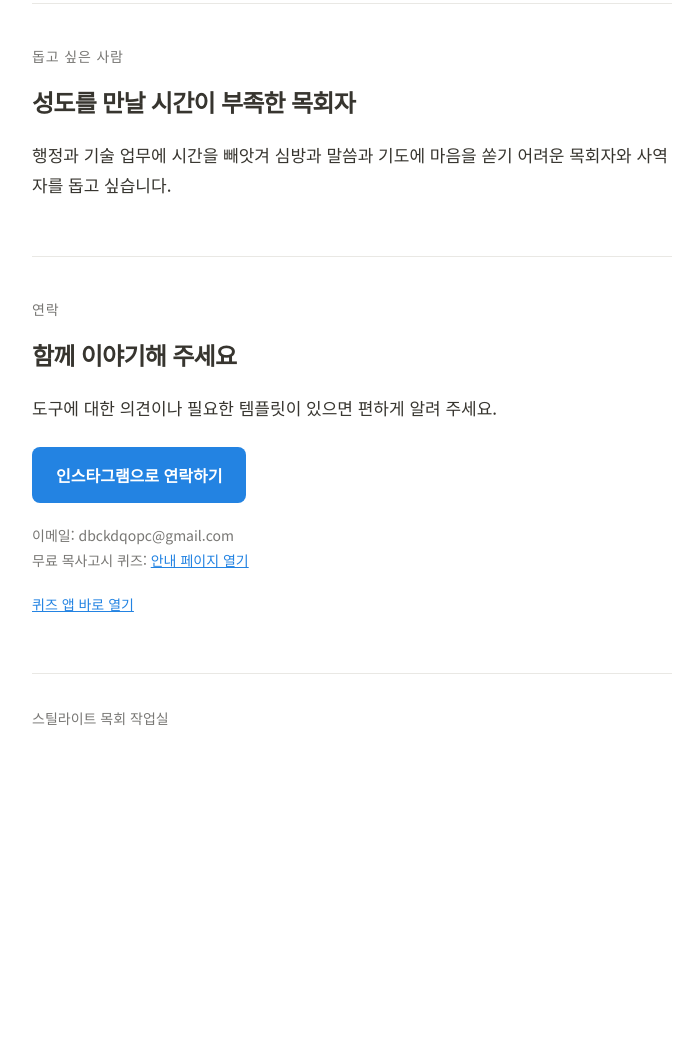
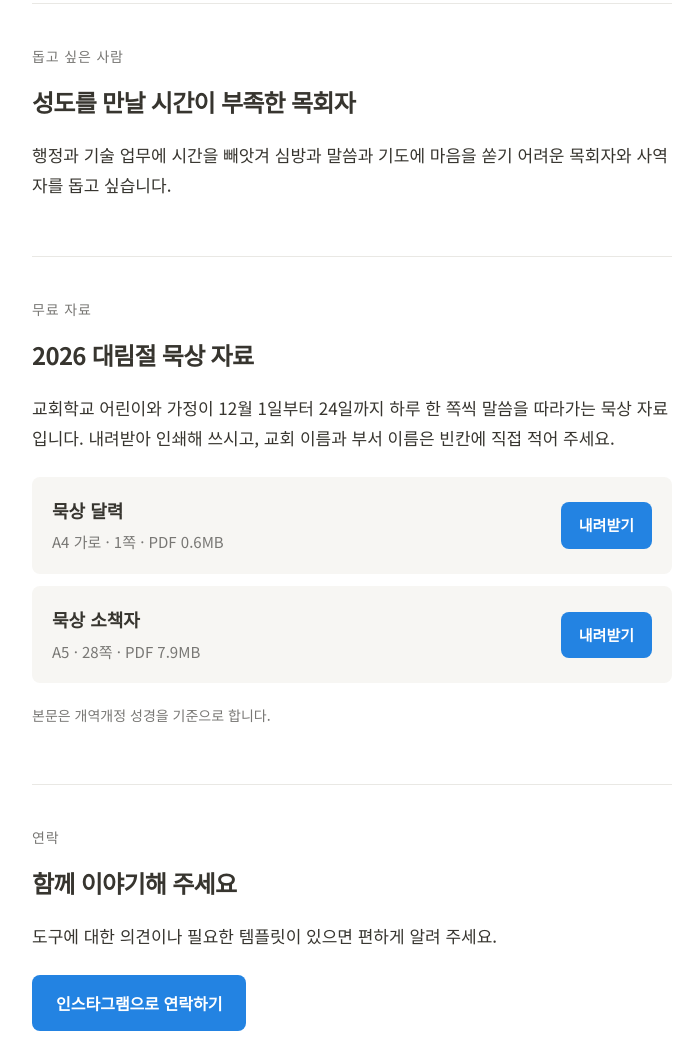
Before and after one commit to dbckdqopc/stillight, a plain HTML site: page index.html in a window 1280 px wide. Shown: the part 1203-2259 px from the top of the page, without its empty margins (288-987 px from the left). Before the commit the page ends 1989 px from the top, so only its background shows below. Drawn offline with Linux system fonts and the light colour scheme.

Commit message:
Add 2026 Advent devotional downloads section
Co-Authored-By: Claude Opus 5.5 <noreply@anthropic.com>
Claude-Session: https://claude.ai/code/session_017DBdSJYDkBHKUYi3R1Xzmr

```diff
--- a/index.html
+++ b/index.html
@@ -89,6 +89,11 @@ p { margin: 0 0 16px; }
 .btn.ghost { background: transparent; color: var(--fg); border: 1px solid var(--line); }
 .note { margin-top: 20px; font-size: 14px; color: var(--muted); }
 .note a { color: var(--accent); }
+.dl { display: grid; gap: 12px; margin: 24px 0 0; padding: 0; list-style: none; }
+.dl li { display: flex; flex-wrap: wrap; align-items: center; justify-content: space-between; gap: 12px; padding: 18px 20px; background: var(--surface); border-radius: 8px; }
+.dl b { display: block; font-size: 18px; }
+.dl span { color: var(--muted); font-size: 15px; }
+.btn.sm { padding: 10px 18px; font-size: 15px; }
 footer { padding-block: 32px 48px; border-top: 1px solid var(--line); font-size: 14px; color: var(--muted); }
 </style>
 
@@ -124,6 +129,17 @@ footer { padding-block: 32px 48px; border-top: 1px solid var(--line); font-size:
     <p>행정과 기술 업무에 시간을 빼앗겨 심방과 말씀과 기도에 마음을 쏟기 어려운 목회자와 사역자를 돕고 싶습니다.</p>
   </section>
 
+  <section id="downloads">
+    <h2>무료 자료</h2>
+    <p class="lead">2026 대림절 묵상 자료</p>
+    <p>교회학교 어린이와 가정이 12월 1일부터 24일까지 하루 한 쪽씩 말씀을 따라가는 묵상 자료입니다. 내려받아 인쇄해 쓰시고, 교회 이름과 부서 이름은 빈칸에 직접 적어 주세요.</p>
+    <ul class="dl">
+      <li><div><b>묵상 달력</b><span>A4 가로 · 1쪽 · PDF 0.6MB</span></div><a class="btn sm" href="./downloads/advent-2026-calendar-a4.pdf" download>내려받기</a></li>
+      <li><div><b>묵상 소책자</b><span>A5 · 28쪽 · PDF 7.9MB</span></div><a class="btn sm" href="./downloads/advent-2026-booklet-a5.pdf" download>내려받기</a></li>
+    </ul>
+    <p class="note">본문은 개역개정 성경을 기준으로 합니다.</p>
+  </section>
+
   <section>
     <h2>연락</h2>
     <p class="lead">함께 이야기해 주세요</p>
```
Also changed, not shown: 2 other files.
